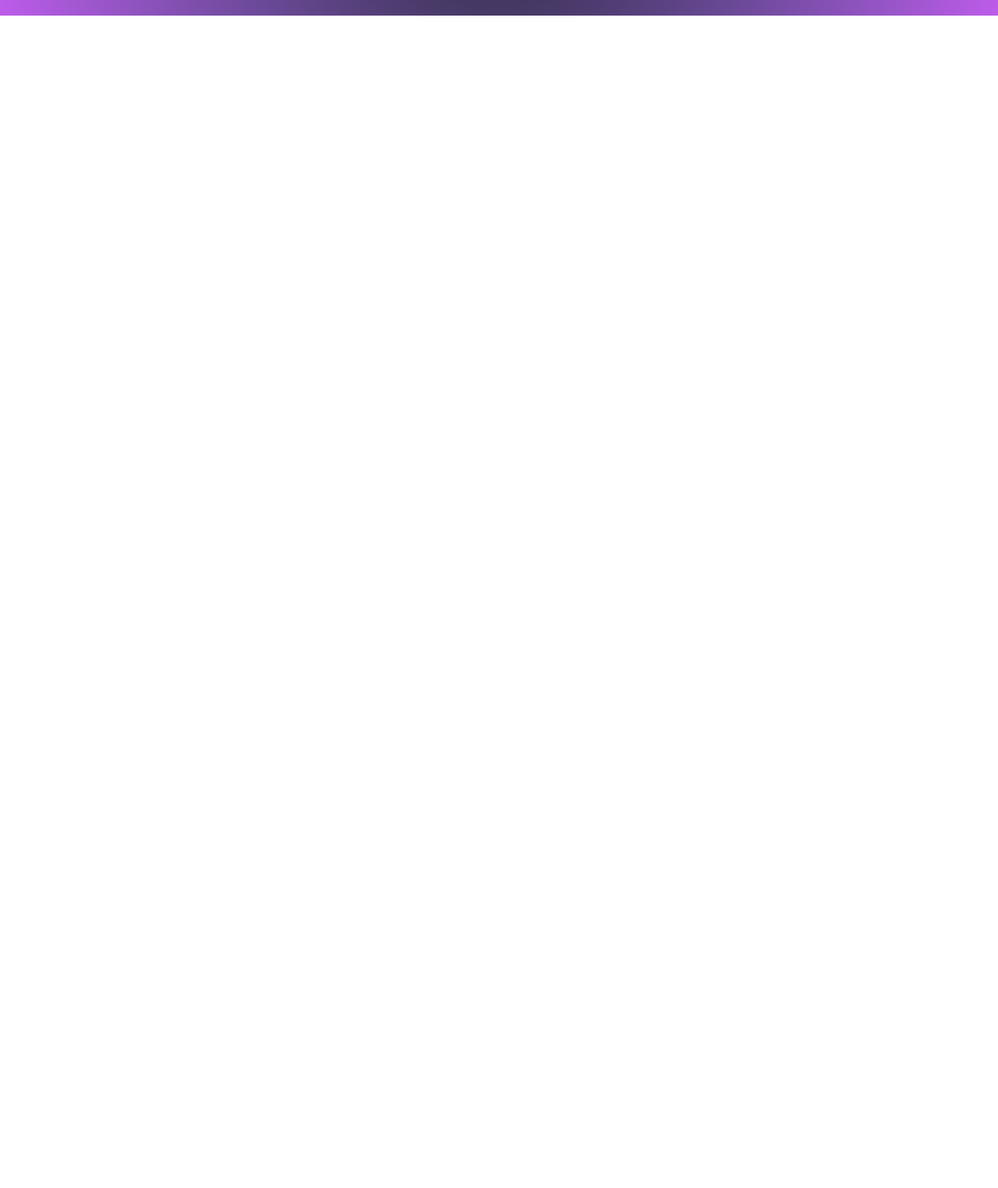
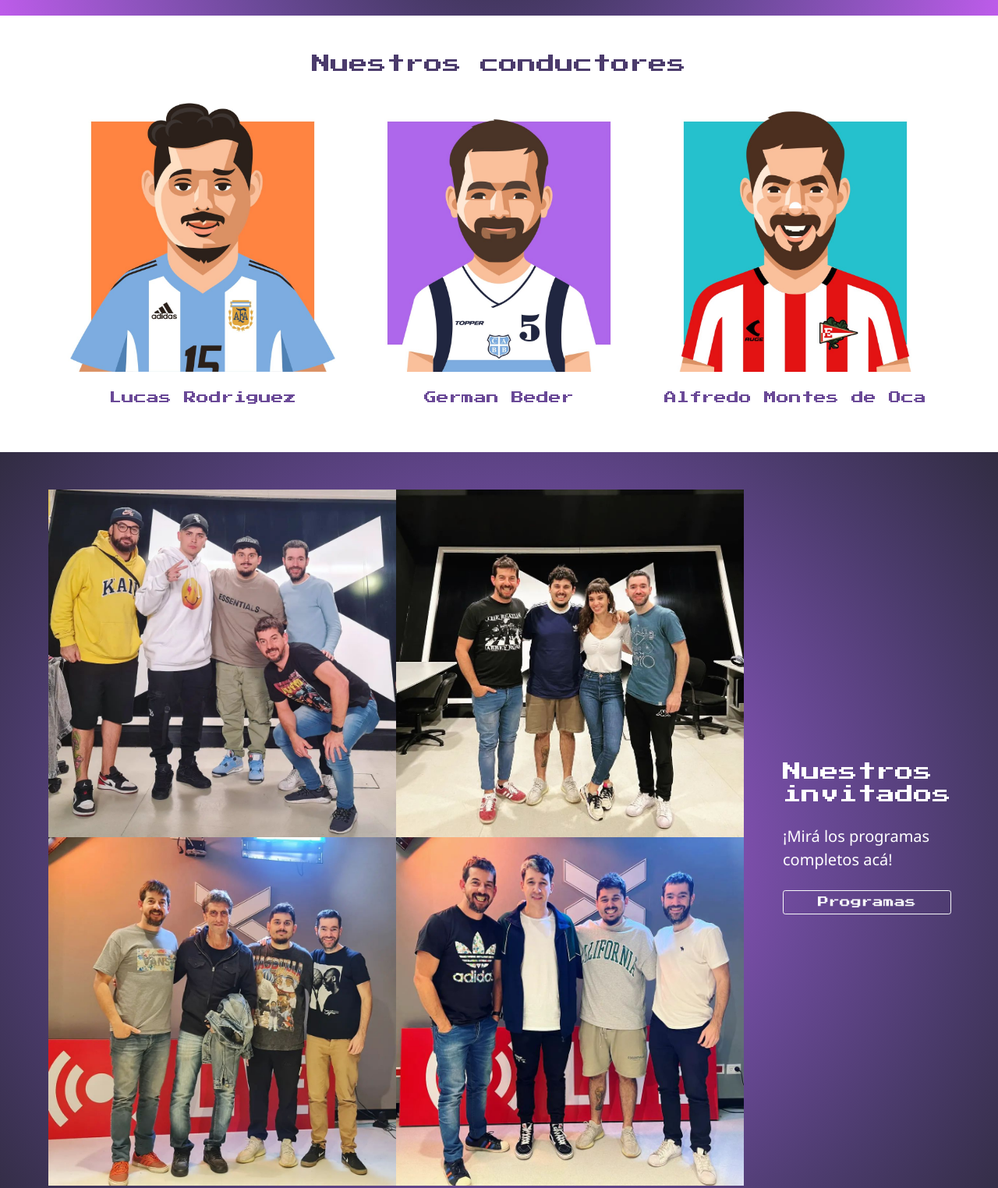
Before and after one commit to francastany/parenLaMano, a plain HTML site: page index.html in a window 1280 px wide. Shown: the part 740-2264 px from the top of the page at 78% size. Before the commit the page ends 800 px from the top, so only its background shows below. Drawn offline with nearby package versions, Linux system fonts and the light colour scheme.

Commit message:
Index terminado

```diff
--- a/estilos.css
+++ b/estilos.css
@@ -32,23 +32,15 @@ nav .container-fluid{
     position: absolute;
     top: 3rem;
     right: 4rem;
-}
 
-.equipo__carta{
-    width: 100%;
-}
-
-.equipo__texto{
-    text-align: center;
-    width: 100%;
 }
 
 .carac{
-    height: 18em;
+    min-height: 18em;
     background-image: radial-gradient(circle, #312c42, #4b3b6c, #6a4997, #9154c1, #bd5cea);
 }
+
 .carac h4{
-    font-weight: lighter;
     font-family: 'Press Start 2P', cursive;
 }
 
@@ -59,3 +51,66 @@ nav .container-fluid{
     align-items: center;
     row-gap: 1rem;
 }
+
+.equipo{
+    min-height: 70vh;
+}
+
+.equipo h4{
+    font-family: 'Press Start 2P', cursive;
+    color: #4b3b6c;
+}
+
+.equipo__grid{
+    gap: 1rem;
+}
+
+.equipo__img{
+    width: 100%;
+}
+
+
+.equipo__texto{
+    font-family: 'Press Start 2P', cursive;
+    color: #6a4997;
+}
+
+.invitados{
+    min-height: 80vh;
+
+    background-image: radial-gradient(circle, #bd5cea, #9154c1, #6a4997, #4b3b6c, #312c42);
+}
+
+/* .invitados__fotos{
+    width: 50%;
+
+} */
+
+.invitados__fotos img{
+    width: 45%;
+}
+
+/* .invitados__title{
+    width: 30%;
+    height: 100%;
+} */
+
+.invitados__title h4{
+    font-family: 'Press Start 2P', cursive;
+}
+
+.invitados__title a{
+    font-family: 'Press Start 2P', cursive;
+}
+
+footer{
+    background-color: #302B41;
+    height: 3em;
+}
+footer img{
+    height: 100%;
+}
+
+.icono{
+    height: 1.7rem;
+}
--- a/index.html
+++ b/index.html
@@ -24,9 +24,9 @@
       </button>
       <div class="collapse navbar-collapse justify-content-end pe-5" id="navbarNavAltMarkup">
         <div class="navbar-nav">
-          <a class="nav-link text-white px-4 text-uppercase fw-bold" href="#">Programas</a>
-          <a class="nav-link disabled text-secondary px-4 text-uppercase fw-bold">En Vivo</a>
-          <a class="nav-link text-white px-4 text-uppercase fw-bold" href="#">Contacto</a>
+          <a class="nav-link text-white px-4 text-uppercase fw-bold" href="./pages/programas.html">Programas</a>
+          <a class="nav-link text-white px-4 text-uppercase fw-bold" href="./pages/enVivo.html">En Vivo</a>
+          <a class="nav-link text-white px-4 text-uppercase fw-bold" href="./pages/contacto.html">Contacto</a>
         </div>
       </div>
     </div>
@@ -55,10 +55,65 @@
       </div>
     </section>
 
+    <section class="equipo container-fluid">
+      <h4 class="text-center pt-5 pb-3">Nuestros conductores</h4>
+
+      <div class="equipo__grid container-xl pb-1  align-items-center">
+        <div class="row">
+          <div class="col">
+            <a class="text-decoration-none" href="https://www.instagram.com/luquitarodrigue/" target="_blank" rel="noopener noreferrer">
+              <img class="equipo__img" src="./img/luquita.jfif" alt="LuquitaRodriguez">
+              <h6 class="equipo__texto text-center pt-4">Lucas Rodriguez</h6>
+            </a>
+          </div>
+          <div class="col">
+            <a class="text-decoration-none" href="https://www.instagram.com/gbeder/" target="_blank" rel="noopener noreferrer">
+              <img class="equipo__img" src="./img/beda.jfif" alt="GermanBeder">
+              <h6 class="equipo__texto text-center pt-4">German Beder</h6>
+            </a>
+          </div>
+          <div class="col">
+            <a class="text-decoration-none" href="https://www.instagram.com/alfremontes/" target="_blank" rel="noopener noreferrer">
+              <img class="equipo__img" src="./img/alfre.jfif" alt="AlfreMontesDeOca">
+              <h6 class="equipo__texto text-center pt-4">Alfredo Montes de Oca</h6>
+            </a>
+          </div>
+        </div>
+
+      </div>
+
+    </section>
+
+    <section class="invitados container-fluid d-flex align-items-center justify-content-center flex-wrap flex-md-nowrap">
+
+      <div class="invitados__fotos d-flex justify-content-center flex-wrap py-5">
+        <img src="./img/invitado1.webp" alt="LitKillah">
+        <img src="./img/invitado3.webp" alt="FerMetilli">
+        <img src="./img/i4.webp" alt="DiegoPeretti">
+        <img src="./img/i5.webp" alt="FranGomez">
+
+      </div>
+
+      <div class="invitados__title d-flex flex-column flex-wrap pe-5 pb-3">
+
+        <h4 class="text-white py-3">Nuestros invitados</h4>
+
+        <p class="lead text-white pb-2">¡Mirá los programas completos acá!</p>
+
+        <a class="btn btn-sm btn-outline-light" target="_blank" href="./pages/programas.html" role="button">Programas</a>
+      </div>
+    </section>
+
   </main>
 
-  <footer>
+  <footer class="container-fluid d-flex justify-content-between align-items-center">
+    <div class="d-flex">
+      <a href="https://www.instagram.com/parenlamanok/"><img class="px-2 icono" src="./img/icons8-instagram.svg" alt=""></a>
+      <a href="https://twitter.com/parenlamanok"><img class="px-2 icono" src="./img/icons8-twitter.svg" alt=""></a>
+      <a href="https://wa.me/1140419660?text="><img class="px-2 icono" src="./img/icons8-whatsapp.svg" alt=""></a>
+    </div>
 
+    <p class="lead text-secondary fs-6 mb-0">©2022 Todos los derechos reservados</p>
   </footer>
 
   <script src="https://cdn.jsdelivr.net/npm/bootstrap@5.1.3/dist/js/bootstrap.bundle.min.js" integrity="sha384-ka7Sk0Gln4gmtz2MlQnikT1wXgYsOg+OMhuP+IlRH9sENBO0LRn5q+8nbTov4+1p" crossorigin="anonymous"></script>
```
Also changed, not shown: img/i4.webp (added), img/i5.webp (added), img/i6.webp (added), img/icons8-instagram.svg (added), img/icons8-twitter.svg (added), img/icons8-whatsapp.svg (added), img/invitado1.webp (added), img/invitado2.webp (added), img/invitado3.webp (added).
